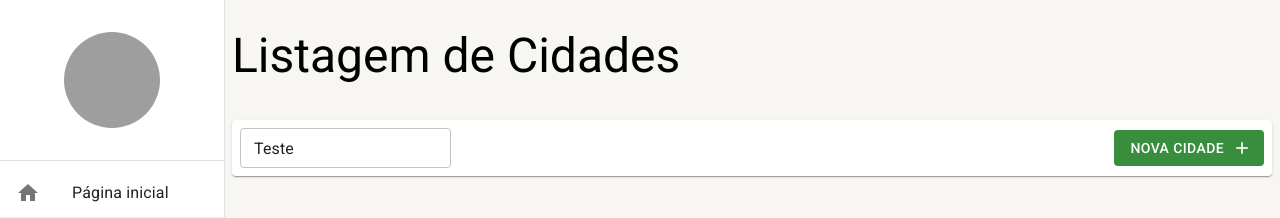
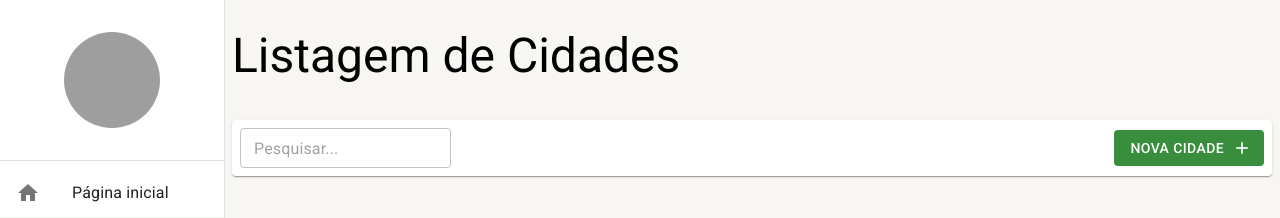
Before and after one commit to Valdir-coelho-jr/project-people, a React (Create React App) app: page /cidades in a window 1280 px wide. Shown: the top 218 px of the page. Built offline with nearby package versions, Linux system fonts and the light colour scheme; grey boxes are pictures that could not be loaded.

Commit message:
feat: configurando a página de cidades

```diff
--- a/src/pages/cidades/ListagemDeCidades.tsx
+++ b/src/pages/cidades/ListagemDeCidades.tsx
@@ -1,10 +1,17 @@
+import { useMemo } from "react";
 import { useSearchParams } from "react-router-dom";
 
 import { FerramentasDeListagem } from "../../shared/components";
 import { LayoutBaseDePagina } from "../../shared/layouts";
+import { text } from "stream/consumers";
 
 export const ListagemDeCidades: React.FC = () => {
-  const [] = useSearchParams();
+  const [searchParams, setSearchParams] = useSearchParams();
+
+  const busca = useMemo(() => {
+    return searchParams.get("busca") || "";
+  }, [searchParams]);
+
   return (
     <LayoutBaseDePagina
       titulo="Listagem de Cidades"
@@ -12,8 +19,8 @@ export const ListagemDeCidades: React.FC = () => {
         <FerramentasDeListagem
           mostrarInputBusca
           textoBotaoNovo="Nova Cidade"
-          textoDaBusca="Teste"
-          aoMudarTextoDeBusca={(texto) => console.log(texto)}
+          textoDaBusca={searchParams.get("busca") ?? ""}
+          aoMudarTextoDeBusca={(texto) => setSearchParams({ busca: texto }, { replace: true })}
         ></FerramentasDeListagem>
       }
     ></LayoutBaseDePagina>
```
